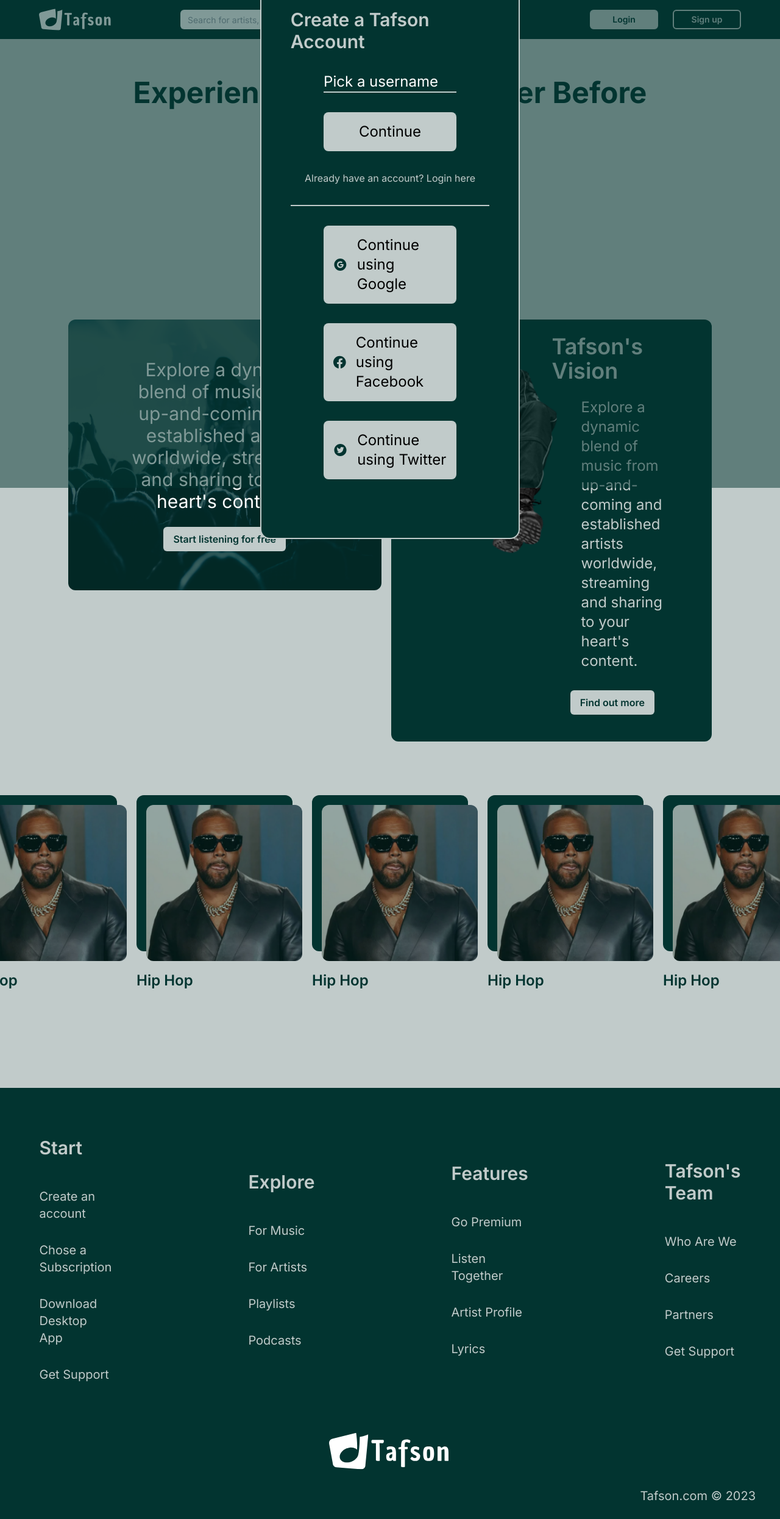
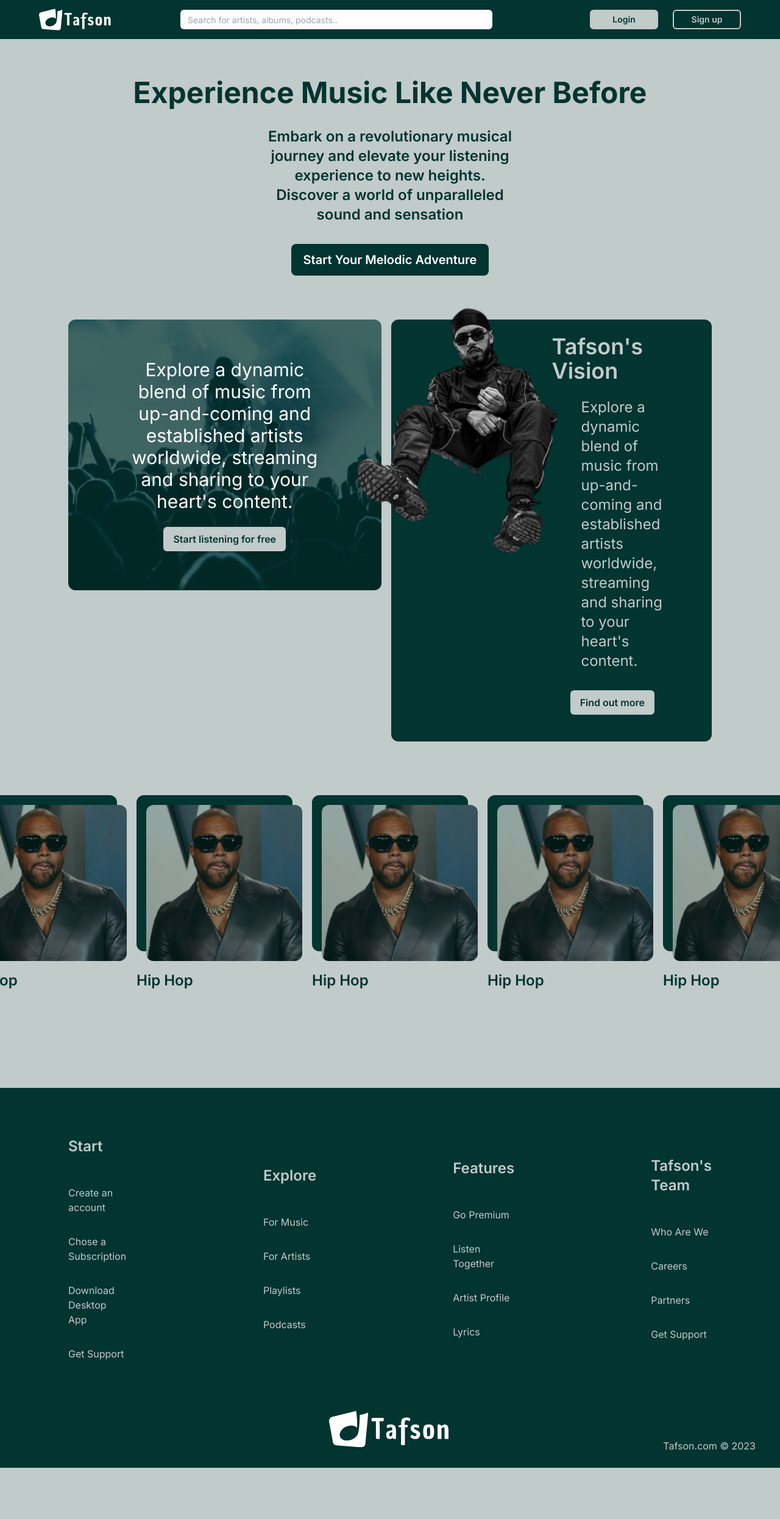
Before and after one commit to v3rti/tafson, a Next.js app: page / in a window 1280 px wide. Shown: the top 2491 px of the page at 61% size. After the commit the page ends 2407 px from the top, so only its background shows below. Built offline with nearby package versions, Linux system fonts and the light colour scheme.

Commit message:
made some tweaks to few pages, added the playlist component

```diff
--- a/app/page.jsx
+++ b/app/page.jsx
@@ -27,7 +27,7 @@ export default function HomePage(){
         {/* <MyLibrary /> */}
         {userLogged ? <Musicbar /> : <div></div>}
         <Footer />
-        <CreateAccount />
+        {/* <CreateAccount /> */}
     </div>
   )
 }
--- a/components/CreateAccount.jsx
+++ b/components/CreateAccount.jsx
@@ -1,6 +1,6 @@
 import '@styles/globalStyles.css';
 
-import {AiFillGoogleCircle, AiFillTwitterCircle} from 'react-icons/ai';
+import {AiFillGoogleCircle, AiFillTwitterCircle, AiOutlineClose} from 'react-icons/ai';
 import {BsFacebook} from 'react-icons/bs';
 
 
@@ -8,27 +8,28 @@ export default function CreateAccount(){
     return(
         <div className="absolute w-full top-0 flex justify-center items-center h-screen">
             <div className='relative bg-primary-green opacity-50 h-screen w-full z-10 '></div>
-            <div className="z-20 absolute mx-auto text-white px-12 py-24 rounded-2xl w-4/12 bg-primary-green border-2 border-secondary-jetstream">
+            <div className="z-20 absolute mx-auto text-white px-0 pt-12 pb-24 rounded-2xl w-3/12 bg-primary-green border-2 border-secondary-jetstream">
                 <div className='flex items-center flex-col gap-8'>
-                    <div className='text-3xl font-semibold text-secondary-jetstream'>
+                    <div><AiOutlineClose className='text-secondary-jetstream w-5 h-5 absolute top-5 right-5'/></div>
+                    <div className='text-2xl font-semibold text-secondary-jetstream'>
                         Create a Tafson Account
                     </div>
-                    <div className='border-b-2 border-secondary-jetstream text-2xl w-8/12'>
+                    <div className='border-b-2  border-secondary-jetstream text-xl text-secondary-jertstream w-8/12'>
                         <div>Pick a username</div>
                     </div>
-                    <div className='text-center py-4 text-black bg-secondary-jetstream text-2xl rounded-lg w-8/12'>
+                    <div className='text-center py-4 text-black bg-secondary-jetstream text-xl rounded-lg w-8/12'>
                         Continue
                     </div>
-                    <div className='text-secondary-jetstream'>Already have an account? Login here</div>
-                    <div className='border-b-2 border-secondary-jetstream w-full'></div>
-                    <div className='px-4 flex gap-4 py-4 items-center text-black bg-secondary-jetstream text-2xl rounded-lg w-8/12'>
-                        <AiFillGoogleCircle className="h-10 w-10 text-primary-green"/> Continue using Google
+                    <div className='text-secondary-jetstream text-sm flex gap-1'>Already have an account?<p className='underline'> Login here</p></div>
+                    <div className='border-b-2 border-secondary-jetstream w-10/12'></div>
+                    <div className='px-3 flex gap-3 py-3 items-center text-black bg-secondary-jetstream text-xl rounded-lg w-8/12'>
+                        <AiFillGoogleCircle className="h-8 w-8 text-primary-green"/> Continue using Google
                     </div>
-                    <div className='px-4 flex gap-4 py-4 items-center text-black bg-secondary-jetstream text-2xl rounded-lg w-8/12'>
-                        <BsFacebook className="h-10 w-10 text-primary-green"/> Continue using Facebook
+                    <div className='px-3 flex gap-3 py-3 items-center text-black bg-secondary-jetstream text-xl rounded-lg w-8/12'>
+                        <BsFacebook className="h-8 w-8 text-primary-green"/>Continue using Facebook
                     </div>
-                    <div className='px-4 flex gap-4 py-4 items-center text-black bg-secondary-jetstream text-2xl rounded-lg w-8/12'>
-                        <AiFillTwitterCircle className="h-10 w-10 text-primary-green"/> Continue using Twitter
+                    <div className='px-3 flex gap-3 py-3 items-center text-black bg-secondary-jetstream text-xl rounded-lg w-8/12'>
+                        <AiFillTwitterCircle className="h-8 w-8 text-primary-green"/> Continue using Twitter
                     </div>
                 </div>
             </div>
--- a/components/Footer.jsx
+++ b/components/Footer.jsx
@@ -5,39 +5,39 @@ import Image from 'next/image';
 
 export default function Footer(){
   return(
-    <div className="relative px-28 py-20 bg-primary-green text-secondary-jetstream flex flex-col justify-center items-center gap-20">
+    <div className="relative px-28 pb-8 pt-20 bg-primary-green text-secondary-jetstream flex flex-col justify-center items-center gap-20">
       <div className='flex gap-56 justify-center items-center '>
         <div className='flex flex-col gap-12'>
-          <div className='text-3xl font-semibold'>Start</div>
-          <div className='flex flex-col gap-8 text-xl'>
-            <div className='text-xl'>Create an account</div>
+          <div className='text-2xl font-semibold'>Start</div>
+          <div className='flex flex-col gap-8 text-base'>
+            <div>Create an account</div>
             <div>Chose a Subscription</div>
             <div>Download Desktop App</div>
             <div>Get Support</div>
           </div>
         </div>
         <div className='flex flex-col gap-12'>
-          <div className='text-3xl font-semibold'>Explore</div>
-          <div className='flex flex-col gap-8 text-xl'>
-            <div className='text-xl'>For Music</div>
+          <div className='text-2xl font-semibold'>Explore</div>
+          <div className='flex flex-col gap-8 text-base'>
+            <div>For Music</div>
             <div>For Artists</div>
             <div>Playlists</div>
             <div>Podcasts</div>
           </div>
         </div>
         <div className='flex flex-col gap-12'>
-          <div className='text-3xl font-semibold'>Features</div>
-          <div className='flex flex-col gap-8 text-xl'>
-            <div className='text-xl'>Go Premium</div>
+          <div className='text-2xl font-semibold'>Features</div>
+          <div className='flex flex-col gap-8 text-base'>
+            <div>Go Premium</div>
             <div>Listen Together</div>
             <div>Artist Profile</div>
             <div>Lyrics</div>
           </div>
         </div>
         <div className='flex flex-col gap-12'>
-          <div className='text-3xl font-semibold'>Tafson's Team</div>
-          <div className='flex flex-col gap-8 text-xl'>
-            <div className='text-xl'>Who Are We</div>
+          <div className='text-2xl font-semibold'>Tafson's Team</div>
+          <div className='flex flex-col gap-8 text-base'>
+            <div>Who Are We</div>
             <div>Careers</div>
             <div>Partners</div>
             <div>Get Support</div>
@@ -45,7 +45,7 @@ export default function Footer(){
         </div>
       </div>
       <div className=''><Image src="/assets/Logo.svg" width={200} height={60}/></div>
-      <div className='absolute right-10 bottom-6 text-xl'>Tafson.com © 2023</div>
+      <div className='absolute right-10 bottom-6 text-base'>Tafson.com © 2023</div>
     </div>
   )
 }
--- a/components/Musicbar.jsx
+++ b/components/Musicbar.jsx
@@ -26,7 +26,7 @@ export default function Musicbar(){
 
 
   return(
-    <div className="flex flex-row items-center justify-between gap-36 px-20 w-full bg-primary-green h-16 bottom-0 fixed">
+    <div className="z-30 flex flex-row items-center justify-between gap-36 px-20 w-full bg-primary-green h-16 bottom-0 fixed">
       <div className="flex flex-row items-center text-white gap-2 ">
         <IoHeadsetOutline className="w-5 h-5" /> Listen Together
 
--- /dev/null
+++ b/components/Playlist.jsx
@@ -0,0 +1,79 @@
+import '@styles/globalStyles.css'
+
+import Image from 'next/image';
+
+import {AiFillPlayCircle} from 'react-icons/ai';
+
+export default function Playlist(){
+  return(
+    <div className='bg-primary-green w-5/12 py-8 px-6 rounded-xl flex gap-4'>
+              <div className='text-secondary-jetstream flex flex-col gap-6'>
+                <Image src={"/assets/rap_playlist.png"} width={260} height={260}/>
+                <div className='flex flex-col gap-1'>
+                  <div className='text-xl font-semibold'>Rap Couscous</div>
+                  <div>141,463 Follower</div>
+                  <div className='mt-4 bg-secondary-jetstream py-2 text-primary-green font-semibold text-lg text-center rounded-lg'>Follow</div>
+                </div>
+              </div>
+              <div className='text-secondary-jetstream w-full border-2 border-secondary-jetstream rounded-lg px-6 py-3 overflow-y-scroll max-h-[320px]'>
+                <div className='border-b-2 border-secondary-jetstream p-2 flex gap-3 items-center w-12/12'>
+                  <div><AiFillPlayCircle className='w-8 h-8'/></div>
+                  <div className='w-full flex gap-2 justify-between'>
+                    <div>Heaven or Hell</div>
+                    <div>Don Toliver</div>
+                  </div>
+                  <div className=''>3:37</div>
+                </div>
+                <div className='border-b-2 border-secondary-jetstream p-2 flex gap-3 items-center w-12/12'>
+                  <div><AiFillPlayCircle className='w-8 h-8'/></div>
+                  <div className='w-full flex gap-2 justify-between'>
+                    <div>Heaven or Hell</div>
+                    <div>Don Toliver</div>
+                  </div>
+                  <div className=''>3:37</div>
+                </div>
+                <div className='border-b-2 border-secondary-jetstream p-2 flex gap-3 items-center w-12/12'>
+                  <div><AiFillPlayCircle className='w-8 h-8'/></div>
+                  <div className='w-full flex gap-2 justify-between'>
+                    <div>Heaven or Hell</div>
+                    <div>Don Toliver</div>
+                  </div>
+                  <div className=''>3:37</div>
+                </div>
+                <div className='border-b-2 border-secondary-jetstream p-2 flex gap-3 items-center w-12/12'>
+                  <div><AiFillPlayCircle className='w-8 h-8'/></div>
+                  <div className='w-full flex gap-2 justify-between'>
+                    <div>Heaven or Hell</div>
+                    <div>Don Toliver</div>
+                  </div>
+                  <div className=''>3:37</div>
+                </div>
+                <div className='border-b-2 border-secondary-jetstream p-2 flex gap-3 items-center w-12/12'>
+                  <div><AiFillPlayCircle className='w-8 h-8'/></div>
+                  <div className='w-full flex gap-2 justify-between'>
+                    <div>Heaven or Hell</div>
+                    <div>Don Toliver</div>
+                  </div>
+                  <div className=''>3:37</div>
+                </div>
+                <div className='border-b-2 border-secondary-jetstream p-2 flex gap-3 items-center w-12/12'>
+                  <div><AiFillPlayCircle className='w-8 h-8'/></div>
+                  <div className='w-full flex gap-2 justify-between'>
+                    <div>Heaven or Hell</div>
+                    <div>Don Toliver</div>
+                  </div>
+                  <div className=''>3:37</div>
+                </div>
+                <div className='border-b-2 border-secondary-jetstream p-2 flex gap-3 items-center w-12/12'>
+                  <div><AiFillPlayCircle className='w-8 h-8'/></div>
+                  <div className='w-full flex gap-2 justify-between'>
+                    <div>Heaven or Hell</div>
+                    <div>Don Toliver</div>
+                  </div>
+                  <div className=''>3:37</div>
+                </div>
+              </div>
+            </div>
+
+  )
+}
--- a/styles/globalStyles.css
+++ b/styles/globalStyles.css
@@ -57,3 +57,24 @@ body {
   padding: 4px 12px 4px 12px;
   border-radius: 8px;
 }
+
+/* width */
+::-webkit-scrollbar {
+  width: 10px;
+}
+
+/* Track */
+::-webkit-scrollbar-track {
+  background: #ffffff;
+}
+
+/* Handle */
+::-webkit-scrollbar-thumb {
+  background: #C1CBCA;
+  border-radius: 2px;
+}
+
+/* Handle on hover */
+::-webkit-scrollbar-thumb:hover {
+  background: rgba(94, 94, 94, 0.671)
+}
```
Also changed, not shown: components/BodyIn.jsx (+42 -52 lines), public/assets/rap_playlist.png (added).
